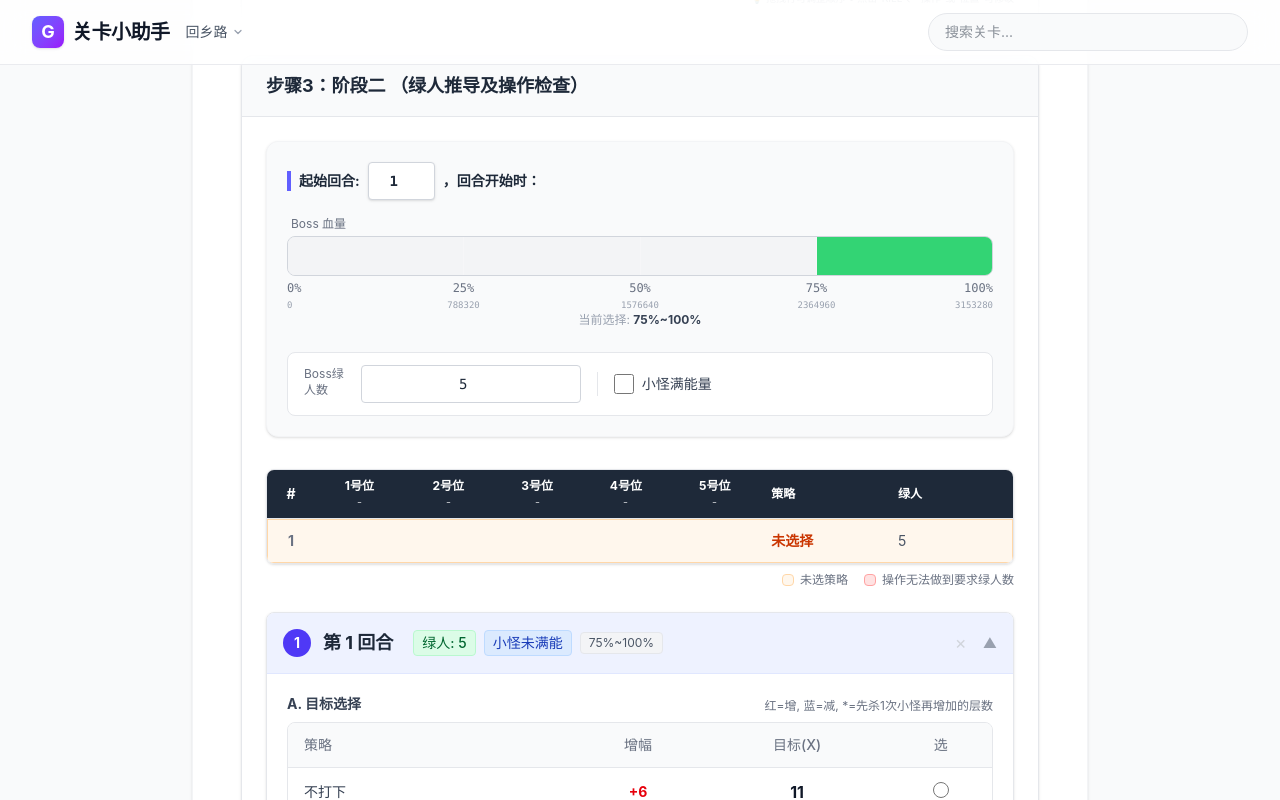
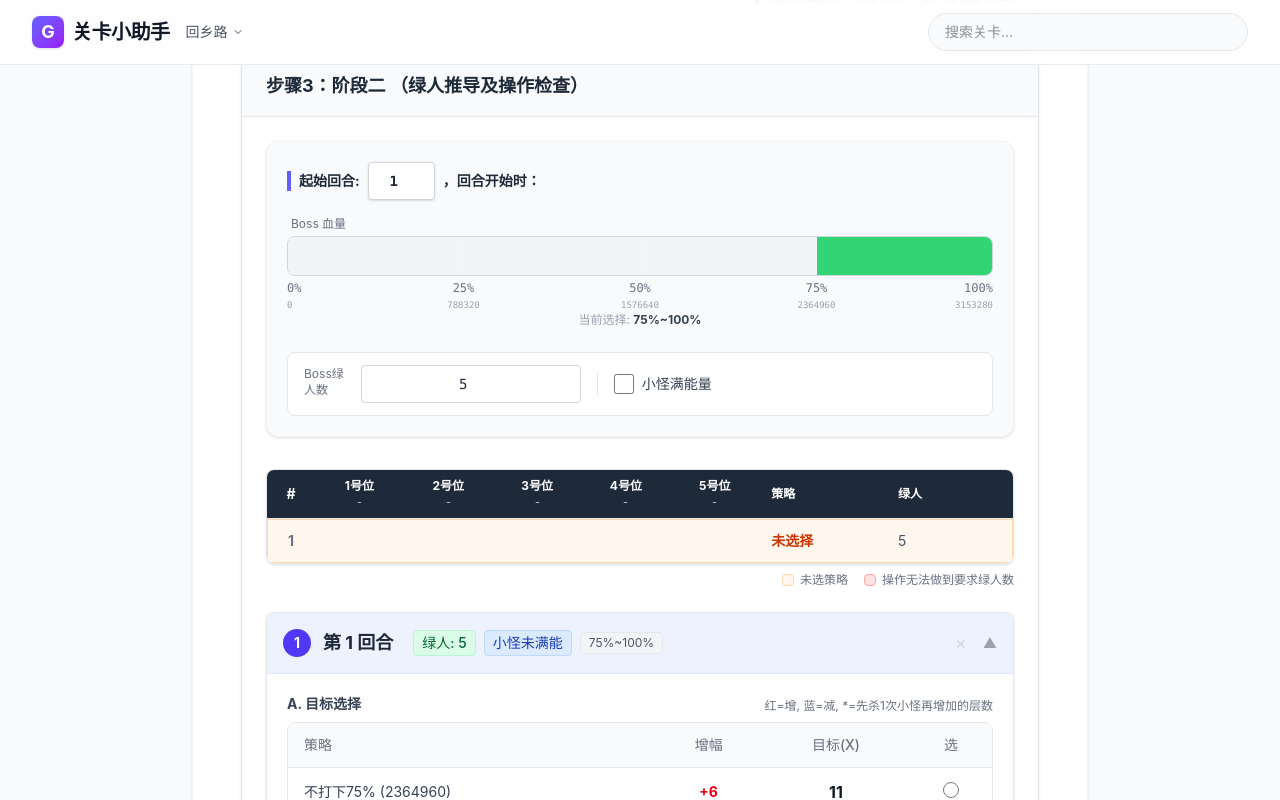
Before and after one commit to ihateyunpan/fighting_tips, a React (Vite) app: page /level/1 in a window 1280 px wide. Both pictures are taken after typing "5" into the empty fields and a click on the button "+ 新增回合". Shown: the part 1620-2420 px from the top of the page. Built offline with nearby package versions, Linux system fonts and the light colour scheme.

Commit message:
优化策略显示

```diff
--- a/src/contents/YiZhanGuanTou.tsx
+++ b/src/contents/YiZhanGuanTou.tsx
@@ -137,6 +137,22 @@ function calculateStep2Simulation(
         actual: steps.length > 0 ? steps[steps.length - 1] : initialGreen,
         steps
     };
+}
+
+function getStrategyLabel(currentThreshold: number, breakCount?: number | null) {
+    if (breakCount != null) {
+        if (breakCount === 0) {
+            if (currentThreshold > 0) {
+                return `不打下${getHPLowerBound(currentThreshold)}`;
+            }
+            return '';
+        }
+        const targetThreshold = Math.max(0, currentThreshold - breakCount);
+
+        return `打下${getHPUpperBound(targetThreshold)}`;
+    }
+
+    return '未选择';
 }
 
 // ==========================================
@@ -975,21 +991,14 @@ function RoundPanel({
         if (!canCalculate) return [];
         const startState = new State(green!, !mobFull);
 
-        return [0, 1, 2, 3].map((strategyIdx) => {
+        return [0, 1, 2, 3].filter(x => x <= thresholds!).map((strategyIdx) => {
             const nextSt = getNextState(startState, strategyIdx);
             const deltas = getDeltas(startState, nextSt);
 
-            let label = "";
+            const label = getStrategyLabel(thresholds, strategyIdx);
             const subLabel = "";
-            if (strategyIdx === 0) {
-                // 根据剩余 threshold 数量显示文字，略过...
-                label = "不打下";
-            } else {
-                label = `打下${strategyIdx}个阈值`;
-            }
-
-            const disabled = strategyIdx > thresholds!;
-            return { index: strategyIdx, label, subLabel, deltas, nextCount: nextSt.count, disabled };
+
+            return { index: strategyIdx, label, subLabel, deltas, nextCount: nextSt.count, disabled: false };
         });
     }, [green, mobFull, thresholds, canCalculate]);
 
@@ -1382,7 +1391,6 @@ function SummaryTable({ rounds, roundInputs, startRoundNum, agentNames, redPos,
                     <tbody className="divide-y divide-gray-200 bg-white">
                     {rounds.map((round, rIdx) => {
                         // === 新增：计算状态 ===
-                        const roundInput = roundInputs[rIdx];
                         const input = roundInputs[rIdx];
                         let isMismatch = false;
                         const isStrategyMissing = round.selectedStrategyIdx === null; // 判断是否未选策略
@@ -1396,20 +1404,6 @@ function SummaryTable({ rounds, roundInputs, startRoundNum, agentNames, redPos,
                             if (targetState.count !== actual) {
                                 isMismatch = true;
                             }
-                        }
-
-                        const thresholds = roundInput.thresholds ?? 3;
-                        let strategy = '未选择';
-                        if (round.selectedStrategyIdx === 0) {
-                            if (thresholds > 0) {
-                                strategy = `不要打下${getHPLowerBound(thresholds)}`;
-                            } else {
-                                strategy = '';
-                            }
-                        }
-                        if (round.selectedStrategyIdx !== null && round.selectedStrategyIdx > 0) {
-                            const targetThreshold = Math.max(0, thresholds - round.selectedStrategyIdx);
-                            strategy = `打下${getHPUpperBound(targetThreshold)}`;
                         }
 
                         const grouped = groupOpsByPos(round.operations, redPos, greenPos);
@@ -1453,12 +1447,12 @@ function SummaryTable({ rounds, roundInputs, startRoundNum, agentNames, redPos,
                                     );
                                 })}
                                 <td className={`px-3 py-3 text-sm ${isStrategyMissing ? 'text-orange-700 font-bold' : 'text-gray-600'}`}>
-                                    {strategy}
+                                    {getStrategyLabel(input.thresholds ?? 3, round.selectedStrategyIdx)}
                                     {isMismatch && <span className="ml-2 text-red-600 font-bold"
                                                          title="操作结果与目标不符">⚠️</span>}
                                 </td>
                                 <td className={`px-3 py-3 text-sm ${isMismatch ? 'text-red-700 font-bold' : 'text-gray-600'}`}>
-                                    {roundInput.green}
+                                    {input.green}
                                 </td>
                             </tr>
                         );
```
